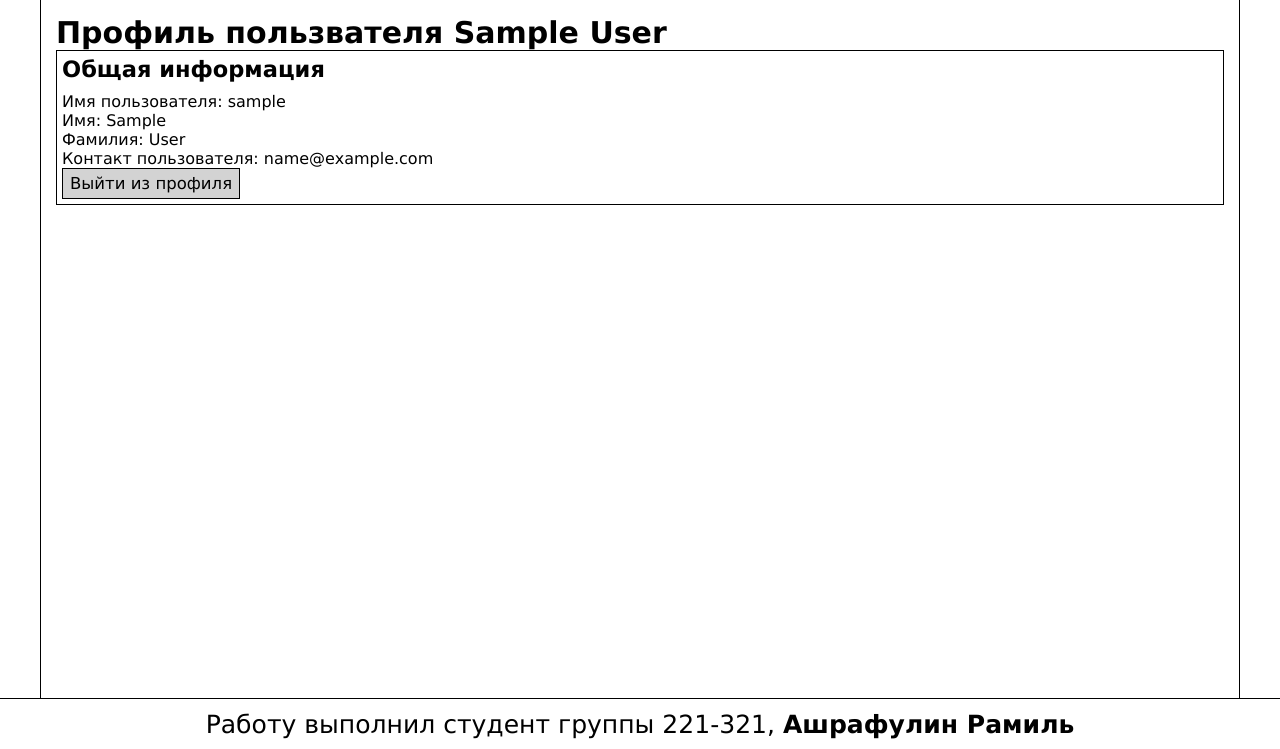
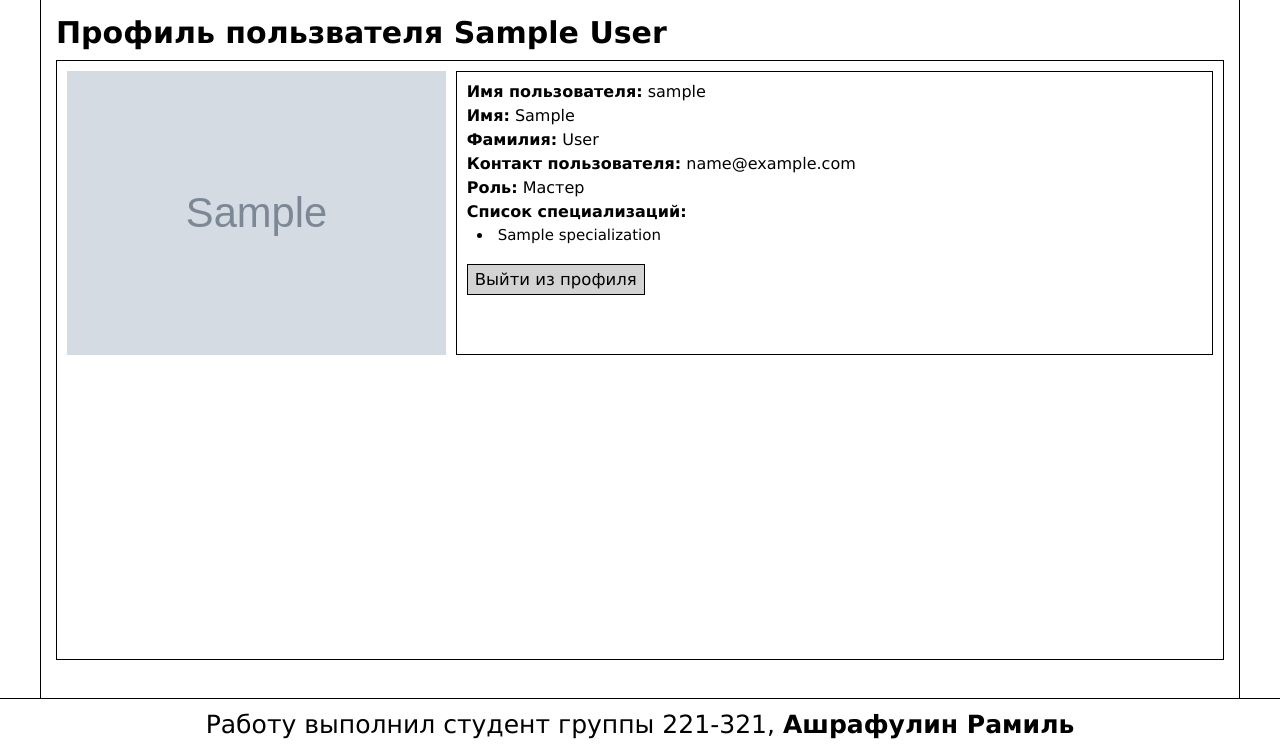
Before and after one commit to PereverzevIvan/course-work-ramil, a Django app: page /user_profile/1 in a window 1280 px wide. Shown: the part 51-800 px from the top of the page. Run offline with Django 4.2, Linux system fonts and the light colour scheme; a user stored in the database is signed in; tables that the repository leaves empty hold one stand-in row (values such as "Sample post"); grey boxes marked "Sample" are stand-in pictures.

Commit message:
Реализован просмотр списка всех мастеров и профиля отдельного пользователя

```diff
--- a/courseWorkRamil/beautySalon/models.py
+++ b/courseWorkRamil/beautySalon/models.py
@@ -25,7 +25,7 @@ class Master(models.Model):
     specialization = models.ManyToManyField(Specialization, verbose_name='Специализации')
 
     def __str__(self):
-        return f'Мастер-{self.specialization.name}, {self.user.username}'
+        return f'Мастер {self.user.username}'
 
     class Meta:
         verbose_name = "Мастер"
--- a/courseWorkRamil/beautySalon/templates/base.html
+++ b/courseWorkRamil/beautySalon/templates/base.html
@@ -16,7 +16,7 @@
             <nav class="header__nav">
                 <ul class="menu">
                     <li class="menu__item">
-                        <a class="menu__link" href="">Мастера</a>
+                        <a class="menu__link" href="{% url 'beautySalon:all_masters' %}">Мастера</a>
                     </li>
                     <li class="menu__item">
                         <a class="menu__link" href="">Процедуры</a>
--- a/courseWorkRamil/beautySalon/templates/user_profile.html
+++ b/courseWorkRamil/beautySalon/templates/user_profile.html
@@ -3,47 +3,79 @@
 
 {% block additional_styles %}
 <style>
+    .profile-container {
+        margin-top: 10px;
+        display: grid;
+        grid-template: 1fr 1fr  / 1fr 2fr;
+        border: 1px solid black;
+        padding: 10px;
+        gap: 10px;
+        align-items: start;
+    }
+
     .info {
+        gap: 5px;
+        padding: 10px;
         border: 1px solid black;
-        gap: 10px;
-        padding: 5px;
-        max-height: 500px;
+        max-width: 100%;
+        height: 100%
     }
 
     img {
-        width: 100%;
-        max-width: 30%;
-        height: 100px;
+        max-width: 100%;
+        max-height: 100%;
         align-self: flex-start;
         display: inline-block;
         align-self: center;
         object-fit: cover;
     }
 
-    .btn {
+    .btn-link {
         padding: 5px 7px;
         background-color: lightgray;
         border: 1px solid black;
+        margin-top: 10px;
+    }
+
+    .bold_text {
+        font-weight: bold;
     }
 </style>
 {% endblock additional_styles %}
 
 {% block content %}
     {% load static %}
-
+    {% load extra_funcs %}
     <h1>Профиль пользвателя {{ human.first_name }} {{ human.last_name }}</h1>
     <div class="profile-container">
+        {% if master %}
+            <img src="{% static master.image %}" alt="{{master.user.first_name}} {{master.user.last_name}}">
+        {% endif %}
         <div class="info wrapper">
-            <h2>Общая информация</h2>
-            <div class="list wrapper">
-                <p class="common-text">Имя пользователя: {{ human }}</p>
-                <p class="common-text">Имя: {{ human.first_name }}</p>
-                <p class="common-text">Фамилия: {{ human.last_name }}</p>
-                <p class="common-text">Контакт пользователя: {{ human.email }}</p>
-                {% if user.id == human.id %}
-                <a href="{% url 'users:logout' %}" class="btn">Выйти из профиля</a>
-                {% endif %}
-            </div>
+            <p class="common-text"><span class="bold_text">Имя пользователя:</span> {{ human }}</p>
+            <p class="common-text"><span class="bold_text">Имя:</span> {{ human.first_name }}</p>
+            <p class="common-text"><span class="bold_text">Фамилия:</span> {{ human.last_name }}</p>
+            <p class="common-text"><span class="bold_text">Контакт пользователя:</span> {{ human.email }}</p>
+
+            {% if master %}
+                <p class="common-text"><span class="bold_text">Роль:</span> Мастер </p>
+                <p class="common-text">
+                    <span class="bold_text">Список специализаций:</span>
+                    {% all_specs master as all_specs %}
+                    <ul style="list-style-position: inside; padding-left: 10px;">
+                        {% for spec in all_specs %}
+                            <li>
+                                {{spec}}
+                            </li>
+                        {% endfor %}
+                    </ul>
+                </p>
+            {% else %}
+                <p class="common-text"><span class="bold_text">Роль:</span> Пользователь </p>
+            {% endif %}
+            {% if user.id == human.id %}
+                <a href="{% url 'users:logout' %}" class="btn btn-link">Выйти из профиля</a>
+            {% endif %}
         </div>
     </div>
 {% endblock content %}
--- /dev/null
+++ b/courseWorkRamil/beautySalon/templatetags/extra_funcs.py
@@ -0,0 +1,7 @@
+from django import template
+
+register = template.Library()
+
+@register.simple_tag()
+def all_specs(master):
+    return master.specialization.all()
--- a/courseWorkRamil/beautySalon/urls.py
+++ b/courseWorkRamil/beautySalon/urls.py
@@ -9,8 +9,8 @@ urlpatterns = [
     path('user_profile/<int:user_id>', views.show_user_profile, name='user_profile'),
     path('masters/', views.show_all_masters, name='all_masters'),
     path('services/', views.show_all_services, name='all_services'),
-    path('one_master/', views.show_one_master, name='show_one_master'),
-    path('one_service/', views.show_one_service, name='show_one_service'),
+    path('one_master/<int:user_id>', views.show_user_profile, name='one_master'),
+    path('one_service/', views.show_one_service, name='one_service'),
 ]
 
 handler404 = 'beautySalon.views.error_404'
--- a/courseWorkRamil/beautySalon/views.py
+++ b/courseWorkRamil/beautySalon/views.py
@@ -16,16 +16,13 @@ def error_404(request, exception):
 
 
 def show_all_masters(request):
-    pass
+    masters = Master.objects.all()
+
+    return render(request, 'show_all_masters.html', {'masters': masters})
 
 
 def show_all_services(request):
     pass
-
-
-def show_one_master(request):
-    pass
-
 
 def show_one_service(request):
     pass
@@ -33,7 +30,12 @@ def show_one_service(request):
 
 def show_user_profile(request, user_id: int):
     user = get_object_or_404(User, pk=user_id)
-    is_master = Master.objects.filter(user_id=user_id).exists()
 
-    context = {'human': user, 'is_master': is_master}
+    context = {'human': user}
+
+    if Master.objects.filter(user_id=user_id).exists():
+        context['master'] = get_object_or_404(Master, user_id=user_id)
+        context['specialization'] =  context['master'].specialization.all()
+
+
     return render(request, 'user_profile.html', context=context)
```
Also changed, not shown: courseWorkRamil/beautySalon/templates/show_all_masters.html (added, +69 -0 lines), courseWorkRamil/beautySalon/static/images/masters/Вставленное_изображение_1.png (added), courseWorkRamil/beautySalon/static/images/masters/Вставленное_изображение_1_INtX6P2.png (added), courseWorkRamil/beautySalon/templatetags/__init__.py (added).
